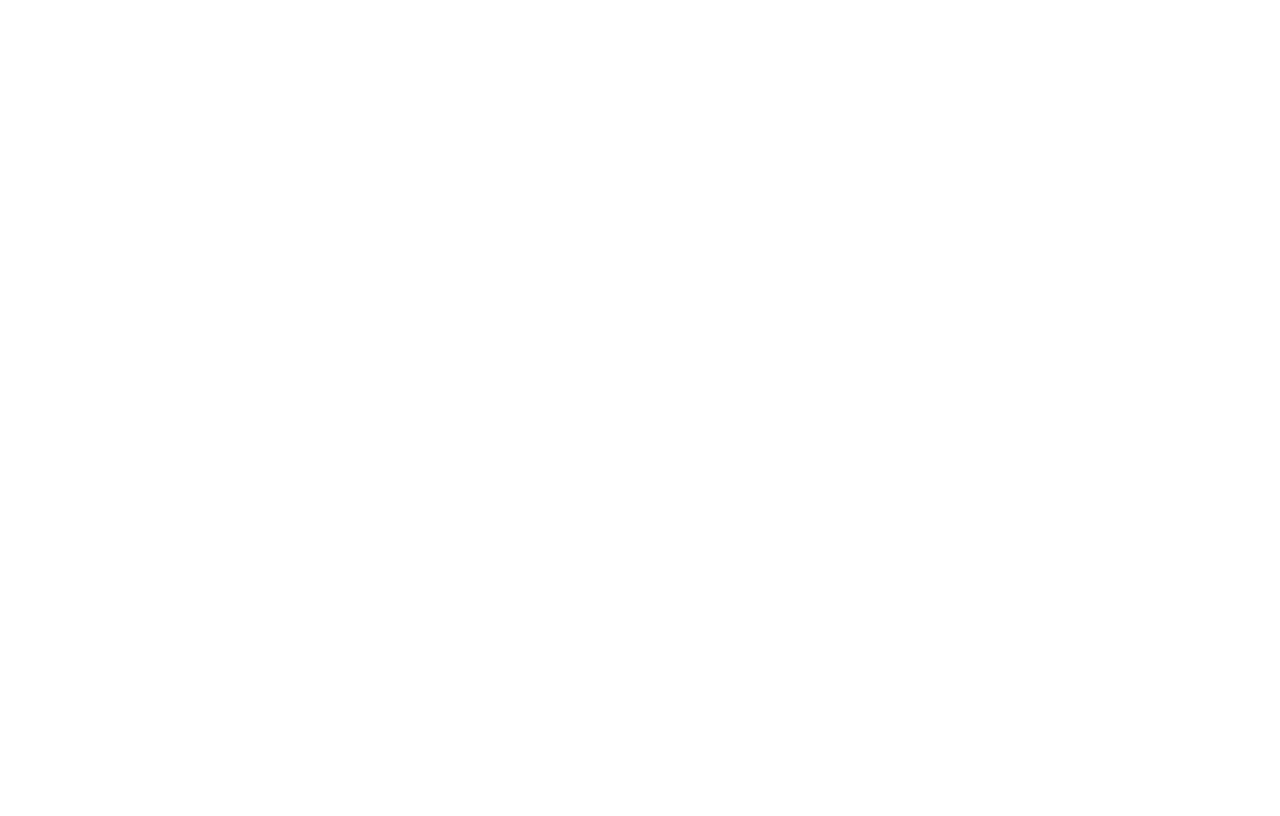
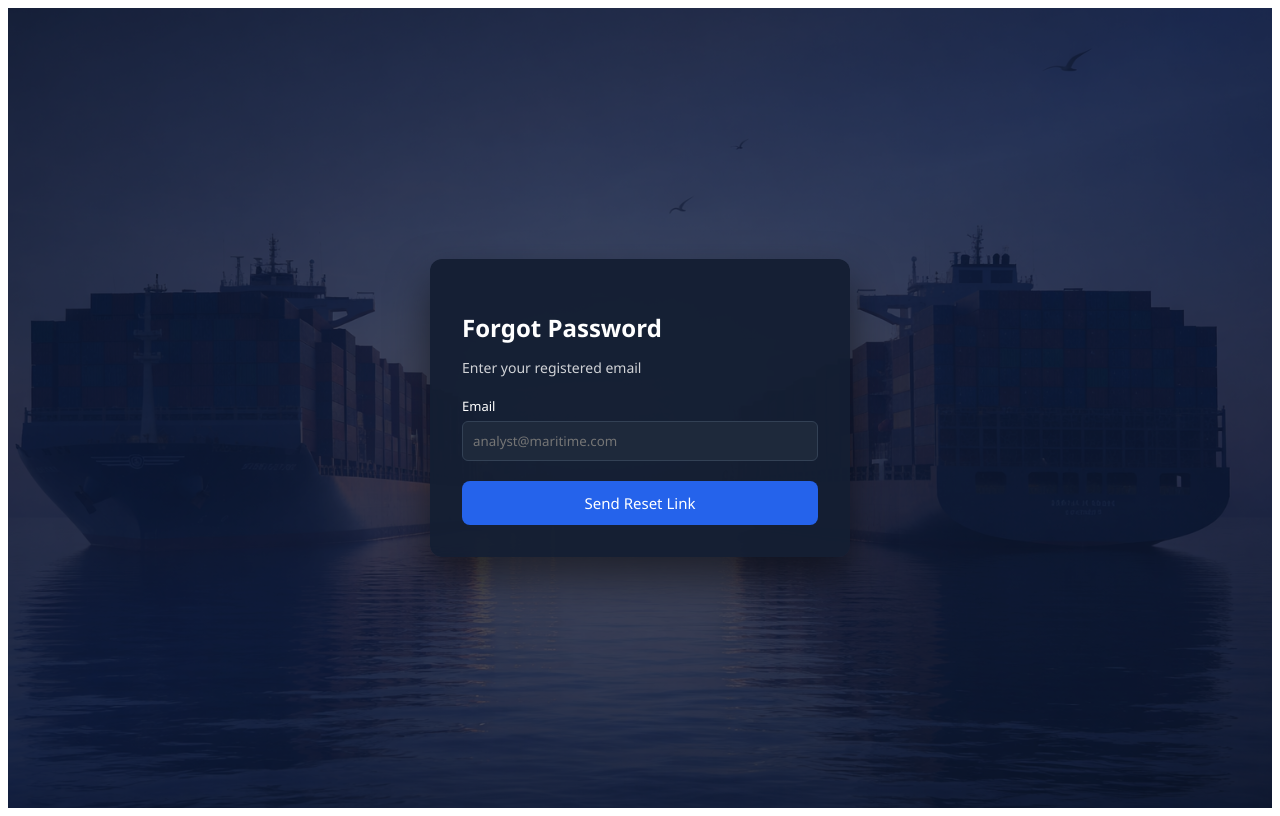
Before and after one commit to springboardmentor0316/Maritime-Vessel-Tracking-Team-2, a React (Vite) app in the folder frontend/: page /forgot-password in a window 1280 px wide. Before the commit this address had no page. Built offline with nearby package versions, Linux system fonts and the light colour scheme.

Commit message:
Save local changes before pulling latest updates

```diff
--- a/frontend/src/App.jsx
+++ b/frontend/src/App.jsx
@@ -1,15 +1,25 @@
-import { Routes, Route } from "react-router-dom";
+import { BrowserRouter, Routes, Route } from "react-router-dom";
 import Home from "./pages/Home";
 import Login from "./pages/Login";
 import Register from "./pages/Register";
+import ForgotPassword from "./pages/ForgotPassword";
+import ResetPassword from "./pages/ResetPassword";
 
 function App() {
   return (
-    <Routes>
-      <Route path="/" element={<Home />} />
-      <Route path="/login" element={<Login />} />
-      <Route path="/register" element={<Register />} />
-    </Routes>
+
+      <Routes>
+        <Route path="/" element={<Home />} />
+        <Route path="/login" element={<Login />} />
+        <Route path="/register" element={<Register />} />
+
+        {/*  Forgot Password Flow */}
+        <Route path="/forgot-password" element={<ForgotPassword />} />
+        <Route path="/reset-password/:token" element={<ResetPassword />} />
+
+
+      </Routes>
+
   );
 }
 
--- /dev/null
+++ b/frontend/src/pages/ForgotPassword.jsx
@@ -0,0 +1,62 @@
+import { useState } from "react";
+import "../styles/Login.css";
+
+export default function ForgotPassword() {
+  const [email, setEmail] = useState("");
+  const [loading, setLoading] = useState(false);
+  const [message, setMessage] = useState("");
+
+  const handleSubmit = async (e) => {
+    e.preventDefault();
+    setLoading(true);
+    setMessage("");
+
+    try {
+      const res = await fetch("http://localhost:5000/api/forgot-password", {
+        method: "POST",
+        headers: { "Content-Type": "application/json" },
+        body: JSON.stringify({ email }),
+      });
+
+      const data = await res.json();
+
+      if (!res.ok) {
+        setMessage(data.message || "Failed to send reset link");
+      } else {
+        setMessage("Reset link sent to your email ");
+      }
+    } catch (err) {
+      setMessage("Server error. Please try again.");
+    } finally {
+      setLoading(false);
+    }
+  };
+
+  return (
+    <div className="login-container">
+      <div className="overlay" />
+
+      <div className="login-card">
+        <h2>Forgot Password</h2>
+        <p className="desc">Enter your registered email</p>
+
+        <form onSubmit={handleSubmit}>
+          <label>Email</label>
+          <input
+            type="email"
+            placeholder="analyst@maritime.com"
+            value={email}
+            onChange={(e) => setEmail(e.target.value)}
+            required
+          />
+
+          <button type="submit" disabled={loading}>
+            {loading ? "Sending..." : "Send Reset Link"}
+          </button>
+        </form>
+
+        {message && <p className="success">{message}</p>}
+      </div>
+    </div>
+  );
+}
```
